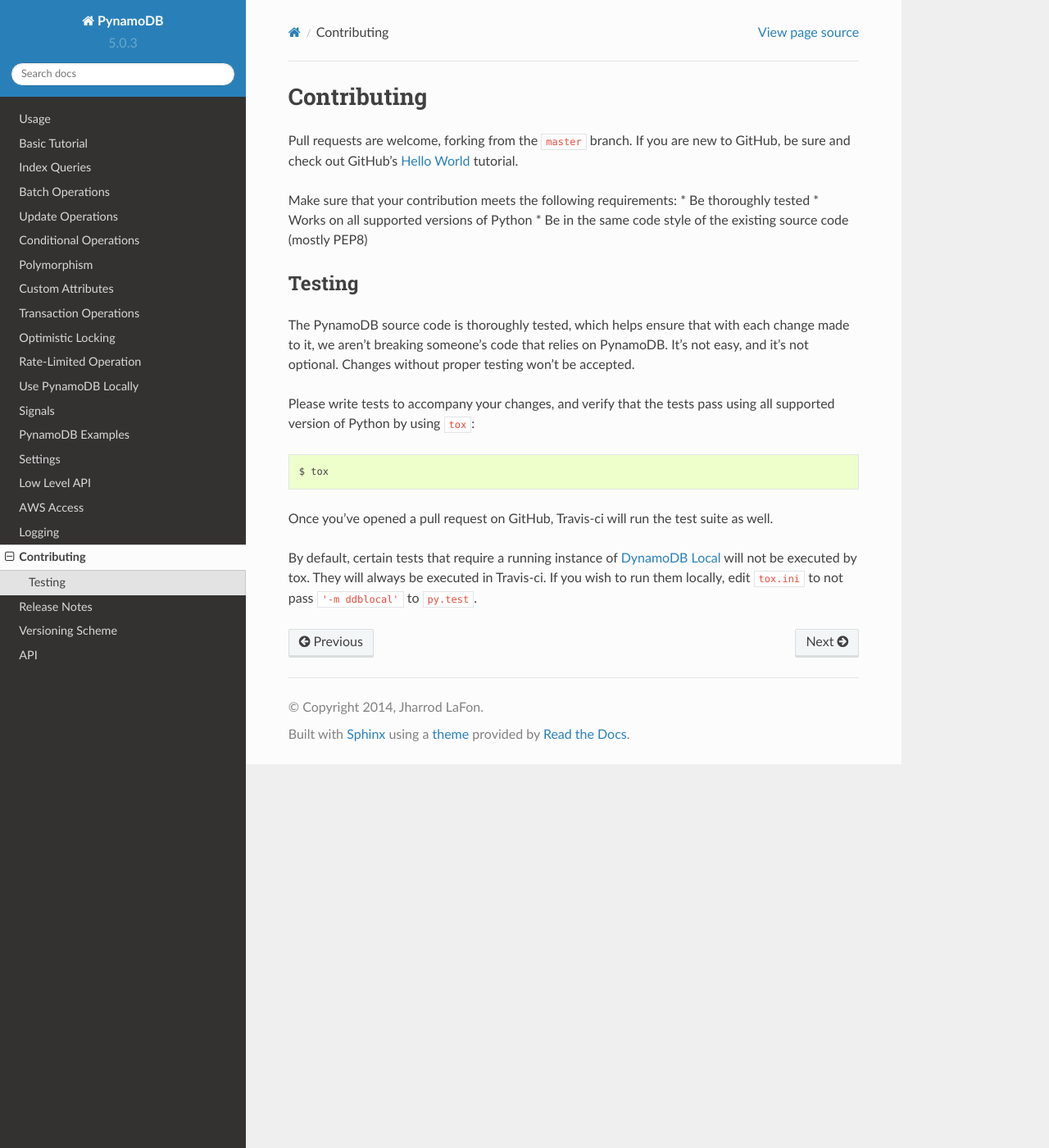
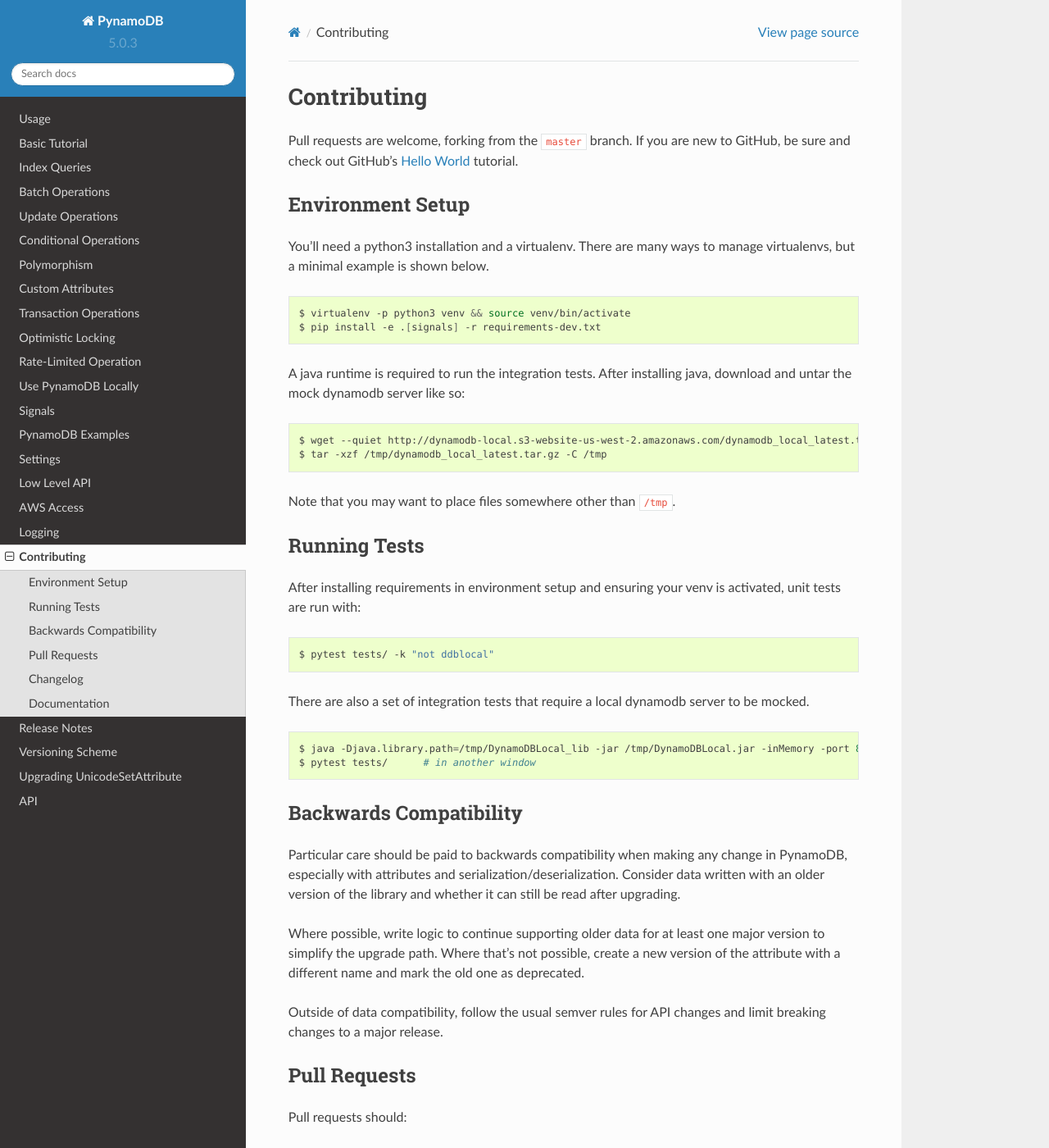
Before and after one commit to pynamodb/PynamoDB, a Sphinx documentation site: the page built from docs/contributing.rst, in a window 1280 px wide and 1400 px high. Shown: the whole window at 82% size. Built offline with Sphinx 7.4.7 and the Read the Docs theme 2.0.0, drawn with Linux system fonts in a browser that asks for light colours; some of the changed text lies outside the part shown.

Commit message:
Move to docs file

```diff
--- a/docs/contributing.rst
+++ b/docs/contributing.rst
@@ -4,27 +4,89 @@
 Pull requests are welcome, forking from the ``master`` branch. If you are new to GitHub, be sure and check out
 GitHub's `Hello World <https://guides.github.com/activities/hello-world/>`_ tutorial.
 
-Make sure that your contribution meets the following requirements:
-* Be thoroughly tested
-* Works on all supported versions of Python
-* Be in the same code style of the existing source code (mostly PEP8)
+
+Environment Setup
+-----------------
+
+You'll need a python3 installation and a virtualenv. There are many ways to manage
+virtualenvs, but a minimal example is shown below.
+
+.. code-block:: bash
+
+  $ virtualenv -p python3 venv && source venv/bin/activate
+  $ pip install -e .[signals] -r requirements-dev.txt
 
 
-Testing
-^^^^^^^
+A java runtime is required to run the integration tests. After installing java, download and untar the
+mock dynamodb server like so:
 
-The PynamoDB source code is thoroughly tested, which helps ensure that with each change made to it, we aren't breaking
-someone's code that relies on PynamoDB. It's not easy, and it's not optional. Changes without proper testing won't be
-accepted.
+.. code-block:: bash
 
-Please write tests to accompany your changes, and verify that the tests pass using all supported version of Python
-by using ``tox``::
+  $ wget --quiet http://dynamodb-local.s3-website-us-west-2.amazonaws.com/dynamodb_local_latest.tar.gz -O /tmp/dynamodb_local_latest.tar.gz
+  $ tar -xzf /tmp/dynamodb_local_latest.tar.gz -C /tmp
 
-    $ tox
+Note that you may want to place files somewhere other than ``/tmp``.
 
-Once you've opened a pull request on GitHub, Travis-ci will run the test suite as well.
 
-By default, certain tests that require a running instance of `DynamoDB Local
-<http://docs.aws.amazon.com/amazondynamodb/latest/developerguide/DynamoDBLocal.html>`_ will
-not be executed by tox. They will always be executed in Travis-ci. If you wish to run them locally,
-edit ``tox.ini`` to not pass ``'-m ddblocal'`` to ``py.test``.
+Running Tests
+-------------
+
+After installing requirements in environment setup and ensuring your venv is activated, unit tests are run with:
+
+.. code-block:: bash
+
+  $ pytest tests/ -k "not ddblocal"
+
+
+There are also a set of integration tests that require a local dynamodb server to be mocked.
+
+.. code-block:: bash
+
+  $ java -Djava.library.path=/tmp/DynamoDBLocal_lib -jar /tmp/DynamoDBLocal.jar -inMemory -port 8000
+  $ pytest tests/      # in another window
+
+
+Backwards Compatibility
+-----------------------
+
+Particular care should be paid to backwards compatibility when making any change in PynamoDB, especially
+with attributes and serialization/deserialization. Consider data written with an older version of the
+library and whether it can still be read after upgrading.
+
+Where possible, write logic to continue supporting older data for at least one major version to simplify
+the upgrade path. Where that's not possible, create a new version of the attribute with a different name
+and mark the old one as deprecated.
+
+Outside of data compatibility, follow the usual semver rules for API changes and limit breaking changes
+to a major release.
+
+
+Pull Requests
+-------------
+
+Pull requests should:
+
+#. Specify an accurate title and detailed description of the change
+#. Include thorough testing. Unit tests at a minimum, sometimes integration tests
+#. Add test coverage for new code (CI will verify the delta)
+#. Add type annotations to any code modified
+#. Write documentation for new features
+#. Maintain the existing code style (mostly PEP8) and patterns
+
+
+Changelog
+---------
+
+Any non-trivial change should be documented in the
+`release notes <https://pynamodb.readthedocs.io/en/latest/release_notes.html>`_.
+Please include sufficient detail in the PR description, which will be used by
+maintainers to populate the release notes.
+
+
+Documentation
+-------------
+
+Docs are built using `sphinx <https://www.sphinx-doc.org/en/1.5.1/>`_ and
+available on `readthedocs <https://pynamodb.readthedocs.io/>`_. A release
+of the `latest` tag (tracking master) happens automatically on merge via
+a Github webhook.
--- a/docs/index.rst
+++ b/docs/index.rst
@@ -46,6 +46,7 @@
    contributing
    release_notes
    versioning
+   upgrading_unicodeset
 
 API docs
 ========
```
Also changed, not shown: CONTRIBUTING.rst (deleted, +0 -88 lines).
